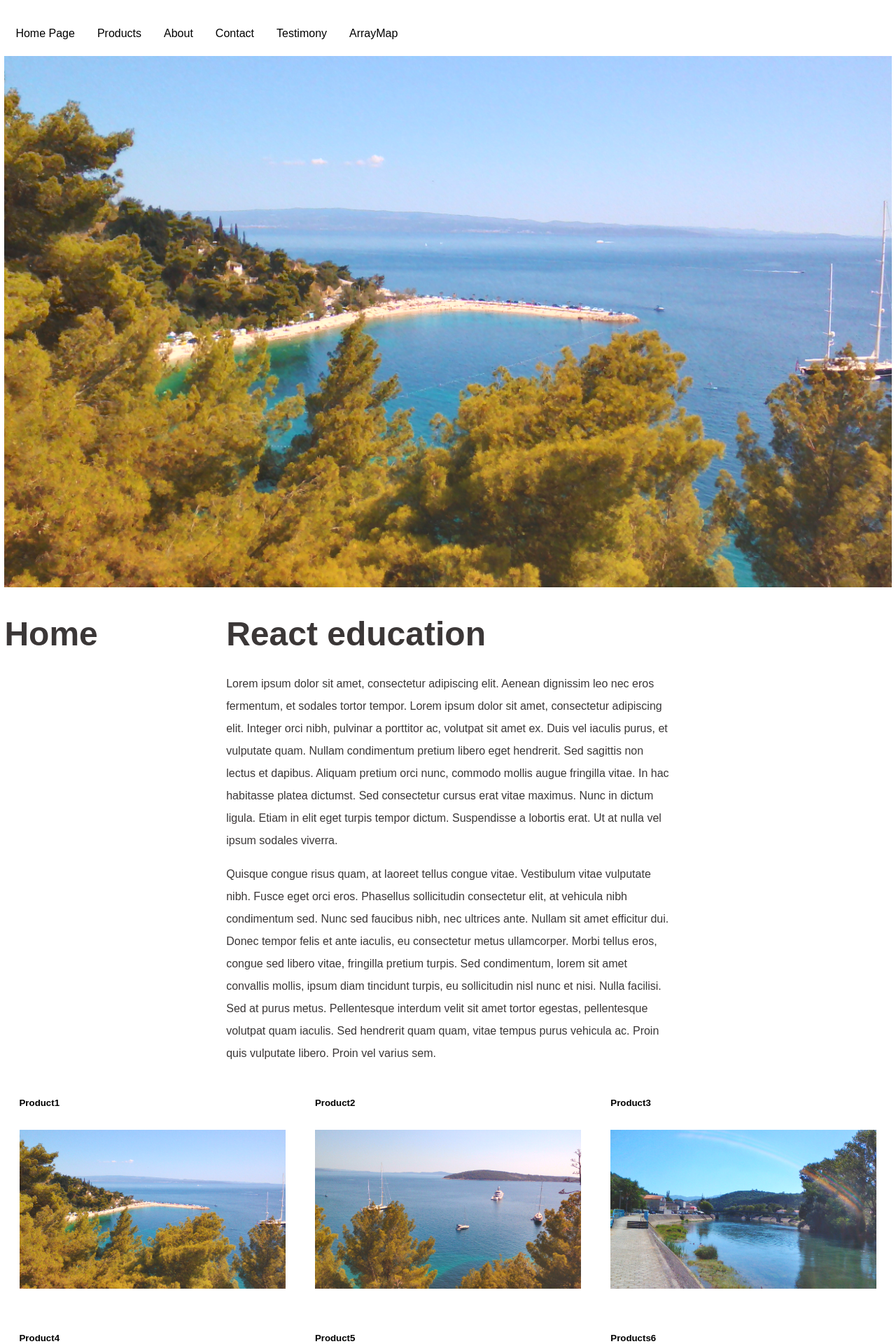
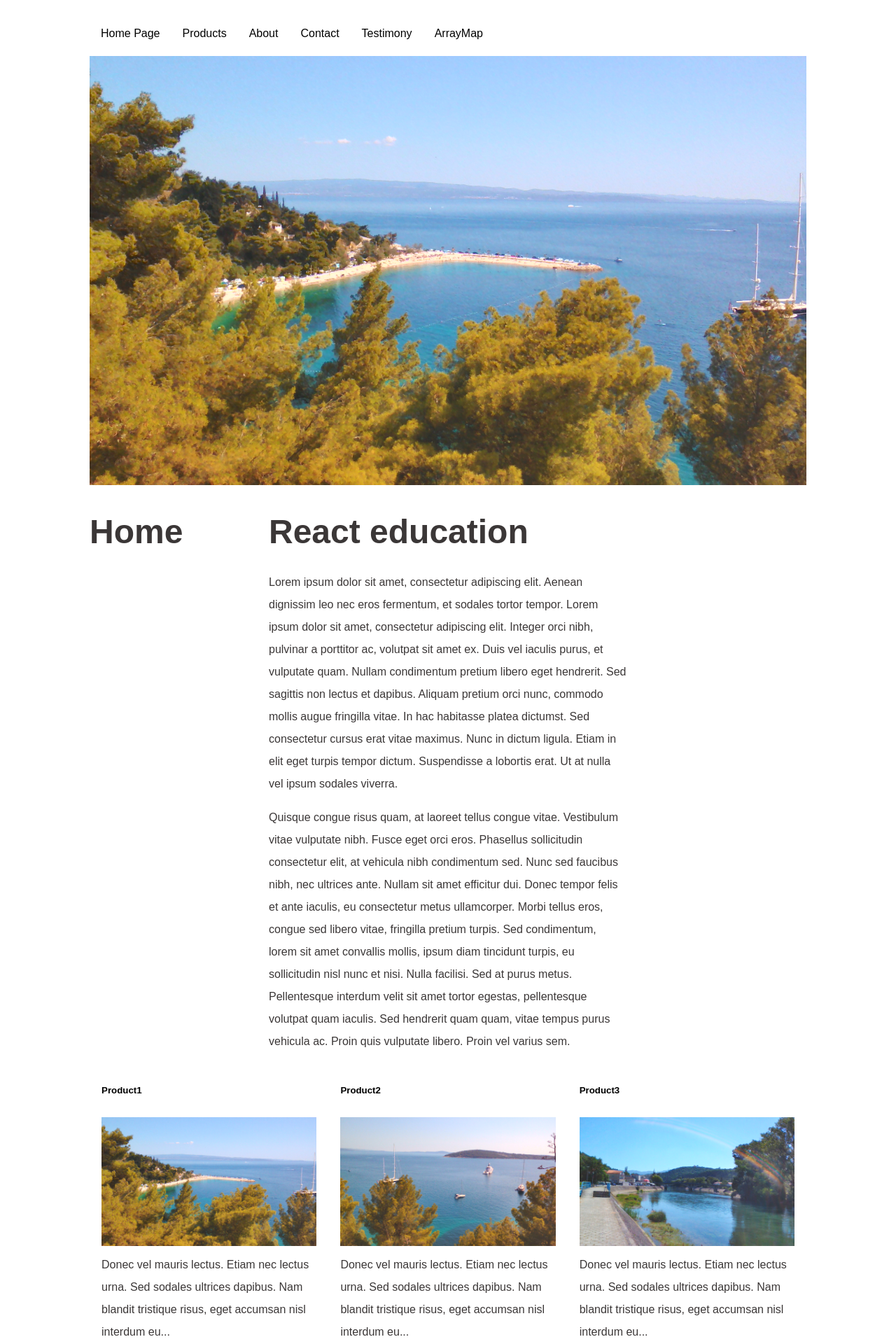
Before and after one commit to ivicakartelo/app27, a React (Create React App) app: page / in a window 1280 px wide. Shown: the top 1920 px of the page at 70% size. Built offline with nearby package versions, Linux system fonts and the light colour scheme.

Commit message:
Substring coding back

```diff
--- a/src/App.css
+++ b/src/App.css
@@ -16,8 +16,8 @@ h1 {
 }
 
 .container{
-  width: 99%;
-  max-width: 100%;
+  width: 1200 px;
+  max-width: 80%;
   padding: 0% 0; /* 0px/1200px = 0 */
   margin: 16px auto;
 }
--- a/src/components/Products.js
+++ b/src/components/Products.js
@@ -11,6 +11,8 @@ function ProductsList({products}) {
                         <h5>{product.name}</h5>
                         <img src={product.image} alt={product.alt}/>
                     </Link>
+                        {product.description[1].substring(0, 150)}...
+
                 </section>
             </div>
             )
```
